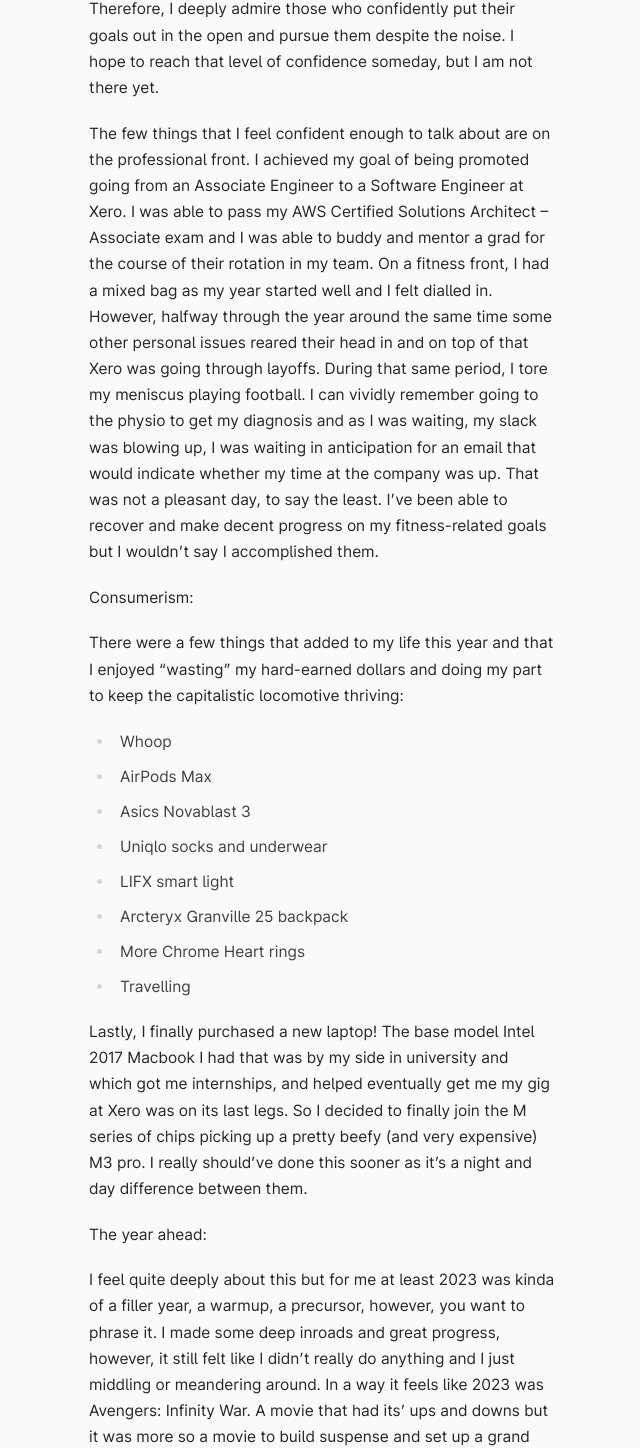
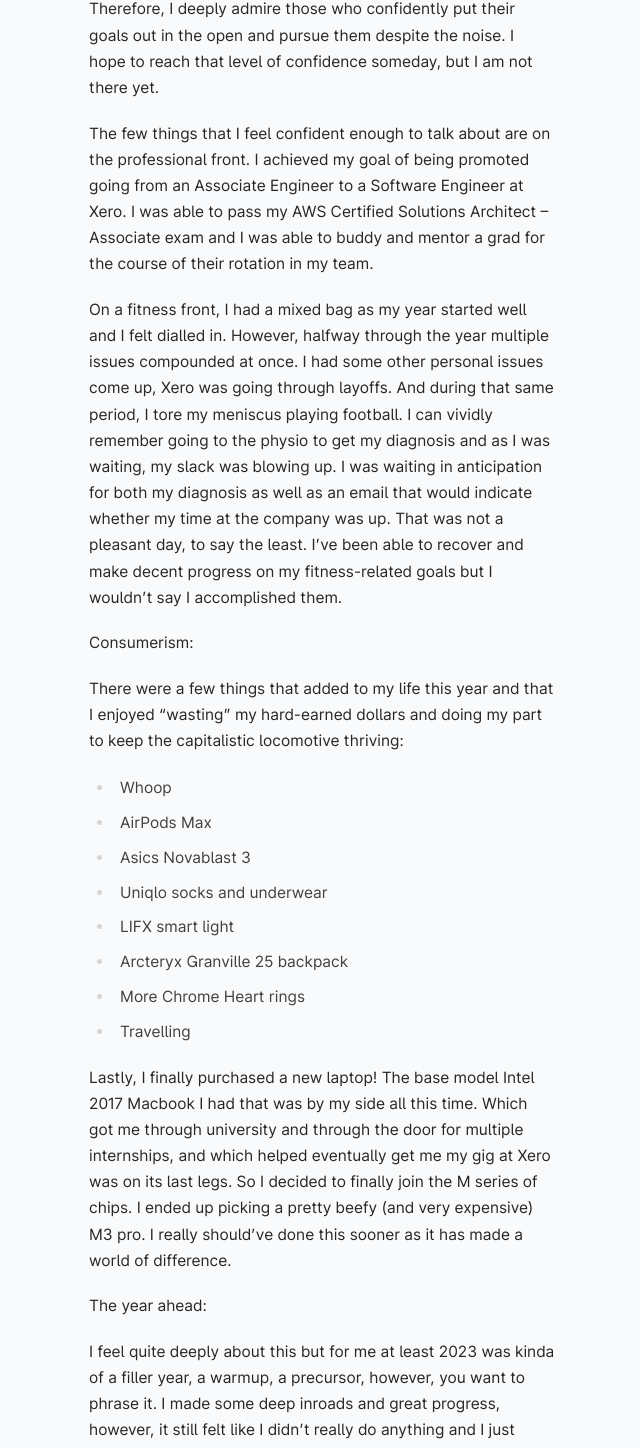
Before and after one commit to NaveenBandarage/www., a Next.js app: page /2023 in a window 1280 px wide. Shown: the part 2032-3480 px from the top of the page, without its empty margins (194-834 px from the left). Built offline with nearby package versions, Linux system fonts and the light colour scheme; what tailwindcss-touch would draw is missing.

Commit message:
more changes

```diff
--- a/pages/2023.tsx
+++ b/pages/2023.tsx
@@ -121,18 +121,22 @@
                 going from an Associate Engineer to a Software Engineer at Xero.
                 I was able to pass my AWS Certified Solutions Architect –
                 Associate exam and I was able to buddy and mentor a grad for the
-                course of their rotation in my team. On a fitness front, I had a
-                mixed bag as my year started well and I felt dialled in.
-                However, halfway through the year around the same time some
-                other personal issues reared their head in and on top of that
-                Xero was going through layoffs. During that same period, I tore
-                my meniscus playing football. I can vividly remember going to
-                the physio to get my diagnosis and as I was waiting, my slack
-                was blowing up, I was waiting in anticipation for an email that
-                would indicate whether my time at the company was up. That was
-                not a pleasant day, to say the least. I’ve been able to recover
-                and make decent progress on my fitness-related goals but I
-                wouldn’t say I accomplished them.
+                course of their rotation in my team.
+              </p>
+              <p>
+                {" "}
+                On a fitness front, I had a mixed bag as my year started well
+                and I felt dialled in. However, halfway through the year
+                multiple issues compounded at once. I had some other personal
+                issues come up, Xero was going through layoffs. And during that
+                same period, I tore my meniscus playing football. I can vividly
+                remember going to the physio to get my diagnosis and as I was
+                waiting, my slack was blowing up. I was waiting in anticipation
+                for both my diagnosis as well as an email that would indicate
+                whether my time at the company was up. That was not a pleasant
+                day, to say the least. I’ve been able to recover and make decent
+                progress on my fitness-related goals but I wouldn’t say I
+                accomplished them.
               </p>
               <p>Consumerism:</p>
               <p>
@@ -152,12 +156,13 @@
               </ul>
               <p>
                 Lastly, I finally purchased a new laptop! The base model Intel
-                2017 Macbook I had that was by my side in university and which
-                got me internships, and helped eventually get me my gig at Xero
+                2017 Macbook I had that was by my side all this time. Which got
+                me through university and through the door for multiple
+                internships, and which helped eventually get me my gig at Xero
                 was on its last legs. So I decided to finally join the M series
-                of chips picking up a pretty beefy (and very expensive) M3 pro.
-                I really should’ve done this sooner as it’s a night and day
-                difference between them.
+                of chips. I ended up picking a pretty beefy (and very expensive)
+                M3 pro. I really should’ve done this sooner as it has made a
+                world of difference.
               </p>
               <p>The year ahead:</p>
               <p>
@@ -168,8 +173,9 @@
                 just middling or meandering around. In a way it feels like 2023
                 was Avengers: Infinity War. A movie that had its’ ups and downs
                 but it was more so a movie to build suspense and set up a grand
-                finale. That’s how 2024 feels for me at least. I’m excited
-                though to see what happens.
+                finale. That’s how 2024 feels for me at least it's going to be
+                my EndGame in a lot of ways. I’m excited though to see what
+                happens.
               </p>
               <p>Naveen</p>
             </div>
```
